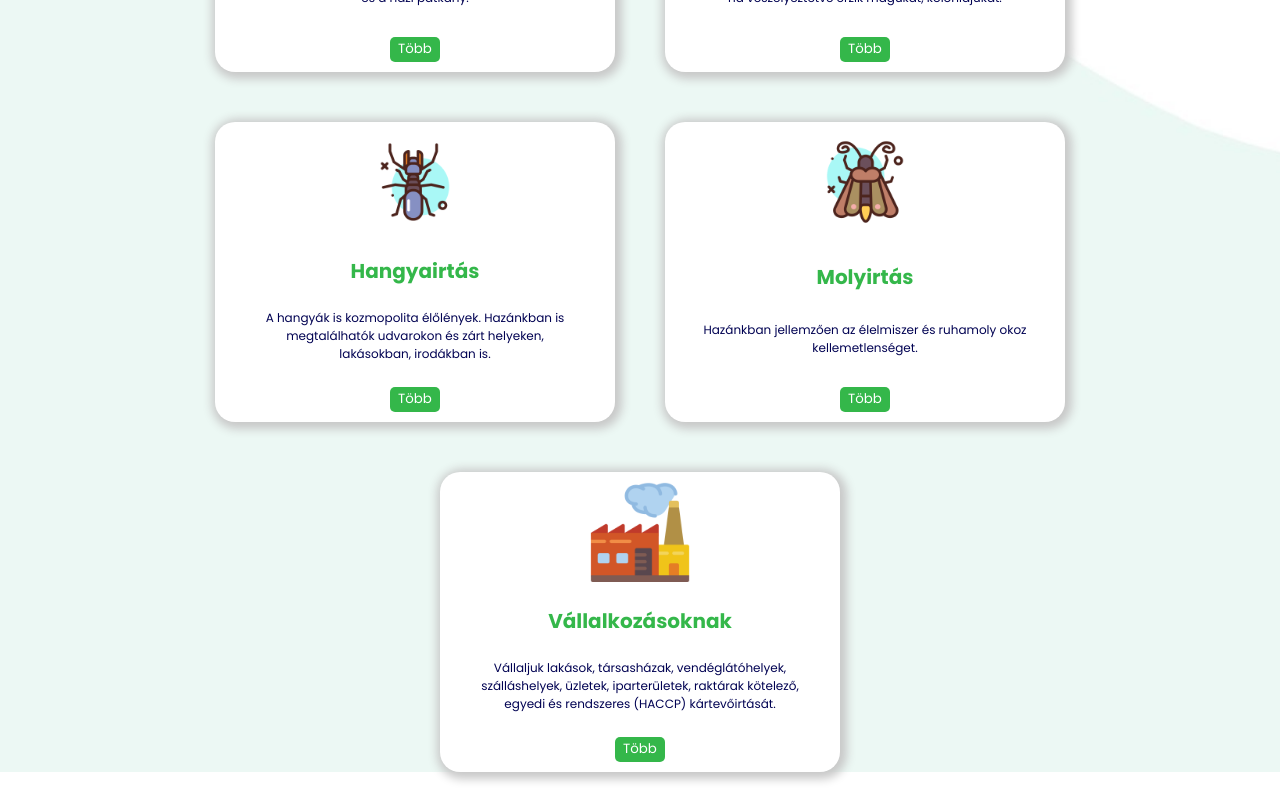
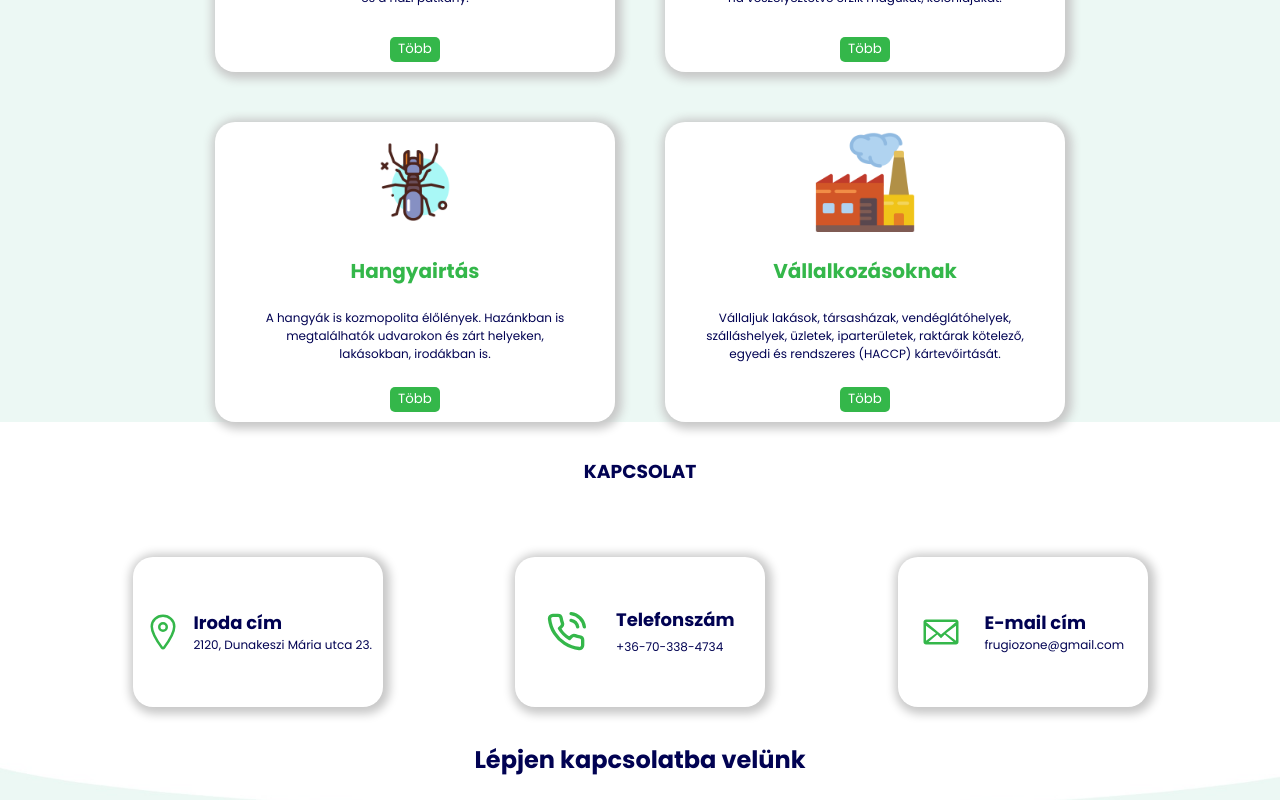
Before and after one commit to buikrisz/frugi, a React (Create React App) app: page / in a window 1280 px wide. Shown: the part 3060-3860 px from the top of the page. Built offline with nearby package versions, Linux system fonts and the light colour scheme.

Commit message:
removed molyirtas

```diff
--- a/src/components/PestServices/PestServices.jsx
+++ b/src/components/PestServices/PestServices.jsx
@@ -1,18 +1,23 @@
-import React, { useState } from 'react';
-import './PestServices.css';
-import { PestServiceCard, PestServiceDetails } from '..';
-import csotany from '../../images/csotany.png';
-import agyipoloska from '../../images/agyipoloska.png';
-import ragcsalo from '../../images/patkany.png';
-import darazs from '../../images/darazs.png';
-import hangya from '../../images/hangya.png';
-import moly from '../../images/moly.png';
-import epuletek from '../../images/epuletek.png';
+import React, { useState } from "react";
+import "./PestServices.css";
+import { PestServiceCard, PestServiceDetails } from "..";
+import csotany from "../../images/csotany.png";
+import agyipoloska from "../../images/agyipoloska.png";
+import ragcsalo from "../../images/patkany.png";
+import darazs from "../../images/darazs.png";
+import hangya from "../../images/hangya.png";
+import moly from "../../images/moly.png";
+import epuletek from "../../images/epuletek.png";
 
 function Services() {
-    const services = [
-        {id:0, img: agyipoloska, title: "Ágyi poloska irtás", intro: `Az ágyi poloska kizárólag vérrel táplálkozik, ezért téves az a közhiedelem, hogy
-        takarítatlan helyen jelenik meg.`, text: `Az ágyi poloska kizárólag vérrel táplálkozik, ezért téves az a közhiedelem, hogy
+  const services = [
+    {
+      id: 0,
+      img: agyipoloska,
+      title: "Ágyi poloska irtás",
+      intro: `Az ágyi poloska kizárólag vérrel táplálkozik, ezért téves az a közhiedelem, hogy
+        takarítatlan helyen jelenik meg.`,
+      text: `Az ágyi poloska kizárólag vérrel táplálkozik, ezért téves az a közhiedelem, hogy
         takarítatlan helyen jelenik meg. Rozsdabarna színű 4-8 mm hosszú, szipókás
         rovar. Az ivarérett nőstény ágyi poloska naponta 2-3 petét rak, melyből 10-14 nap
         alatt kelnek ki a lárvák. Az ágyi poloska rejtőzködő életmódjának köszönhetően
@@ -33,9 +38,15 @@ function Services() {
         búvóhelyeiket az ágyi poloskák és így biztosabban találkoznak az irtószerrel. A
         csótányokhoz hasonlóan az ágyi poloskák ellen pete állapotban hatékonyan
         nem lehet fellépni, ezért célszerű az első kezelés után 10-14 nappal - az újabb
-        ágyi poloska nemzedék kikelése után – kártevőirtást végrehajtani.`},
-        {id:1, img: csotany, title: "Csótányirtás", intro: `A csótányok az ágyi poloskákhoz hasonlóan rejtőzködő életmódot folytatnak,
-        azonban jobban szeretik a párásabb környezetet.`, text: `A csótányok az ágyi poloskákhoz hasonlóan rejtőzködő életmódot folytatnak,
+        ágyi poloska nemzedék kikelése után – kártevőirtást végrehajtani.`,
+    },
+    {
+      id: 1,
+      img: csotany,
+      title: "Csótányirtás",
+      intro: `A csótányok az ágyi poloskákhoz hasonlóan rejtőzködő életmódot folytatnak,
+        azonban jobban szeretik a párásabb környezetet.`,
+      text: `A csótányok az ágyi poloskákhoz hasonlóan rejtőzködő életmódot folytatnak,
         azonban jobban szeretik a párásabb környezetet. Erősen lapított testű, ovális
         körvonalú rovarok a csótányok. Rágó szájszerveik vannak, mindenevők. A
         csótány petéiből a lárvák 2-4 hónap alatt kelnek ki, ez függ a hőmérséklettől és a
@@ -47,25 +58,65 @@ function Services() {
         Olyan helyen, ahol nem lehet irtószert használni, illetve felmérésre
         irtószermentes állomást (ragacsoslapot) is használhatunk. Ahogy az ágyi
         poloskáknál is a csótányok esetében is célszerű egy második kezelést is
-        egyeztetni a kártevőirtó szakemberrel a fertőzöttség függvényében.`},
-        {id:2, img: ragcsalo, title: "Rágcsáló irtás", intro: `Hazánkban két patkányfaj fordul elő a vándorpatkány és a házi patkány.`, text: "Hazánkban két patkányfaj fordul elő a vándorpatkány és a házi patkány. Térségünkben először a házi patkány jelent meg, de mára a vándorpatkány kiszorította és csak néha találkozunk vele. A patkányok megtalálhatóak föld alatti járatokban, csatornákban, fa- és téglarakásokban készített fészkeikben, talajszinten de házak, épületek padlásain is. Ahol megjelennek ott gyorsan elszaporodhatnak, ugyanis szaporák és három hónapos korukra ivaréretté válnak. Különböző betegségek terjesztésén kívül rágásukkal is jelentős kárt okoznak. Megrágják az épület tartószerkezeteit, villany-, vízvezetékeit. Alkalmanként nem kis kárt okozva ezzel."},
-        {id:3, img: darazs, title: "Darázs irtás", intro: `A darazsak általában az embert nem bántják, kivéve ha veszélyeztetve érzik magukat, kolóniájukat.`, text: "A darazsak általában az embert nem bántják, kivéve ha veszélyeztetve érzik magukat, kolóniájukat. A darazsak fullánkjukat a méhektől eltérően többször is tudják használni, a befecskendezett méreg a kellemetlen csípő érzésen kívül allergiás reakciót is kiválthat. Jellemzően tavasszal kezdik meg a fészek építést, de más évszakban is szükség lehet az irtásukra."},
-        {id:4, img: hangya, title: "Hangyairtás", intro: `A hangyák is kozmopolita élőlények. Hazánkban is megtalálhatók udvarokon és zárt helyeken, lakásokban, irodákban is.`, text: "A hangyák is kozmopolita élőlények. Hazánkban is megtalálhatók udvarokon és zárt helyeken, lakásokban, irodákban is. A szapora rovarok bolyokban élnek. Bármilyen épületben megtalálják a bejutás lehetőségét és ha kell maguk is képesek bejáratott útvonalat készíteni. Irtásukra a mérgezett csalétek gél kihelyezése és a permetezés szokott a leg célravezetőbb lenni."},
-        {id:5, img: moly, title: "Molyirtás", intro: `Hazánkban jellemzően az élelmiszer és ruhamoly okoz kellemetlenséget.`, text: `Hazánkban jellemzően az élelmiszer és ruhamoly okoz kellemetlenséget. Az élelmiszer moly a konyhák és éléskamrák ellensége, a ruhamoly pedig nevéhez méltóan elsősorban a ruhásszekrényekben garázdálkodik. Irtásuk fontos, mert hamar elszaporodnak és az esti nyugalom megzavarásán kívül tönkre tehetik az élelmiszer alapanyagokat (liszt, fűszerek…) vagy éppen szeretett ruhadarabjainkat. Ha a szekrénybe teszünk szárított levendulát, dohányt vagy narancshéjat az elriaszthatja a molyokat. A molyokat jellemzően feromonos csapdákkal tudjuk megfékezni. Ez azonban egy hosszabb folyamat. Nagyobb fertőzés esetén kellő odafigyeléssel irtószeres irtás is szóba jöhet.`},
-        {id:6, img: epuletek, title: "Vállalkozásoknak", intro: `Vállaljuk lakások, társasházak, vendéglátóhelyek, szálláshelyek, üzletek, iparterületek, raktárak kötelező, egyedi és rendszeres (HACCP) kártevőirtását.`, text: `Vállaljuk lakások, társasházak, vendéglátóhelyek, szálláshelyek, üzletek, iparterületek, raktárak kötelező, egyedi és rendszeres (HACCP) kártevőirtását.`}
-    ];
+        egyeztetni a kártevőirtó szakemberrel a fertőzöttség függvényében.`,
+    },
+    {
+      id: 2,
+      img: ragcsalo,
+      title: "Rágcsáló irtás",
+      intro: `Hazánkban két patkányfaj fordul elő a vándorpatkány és a házi patkány.`,
+      text: "Hazánkban két patkányfaj fordul elő a vándorpatkány és a házi patkány. Térségünkben először a házi patkány jelent meg, de mára a vándorpatkány kiszorította és csak néha találkozunk vele. A patkányok megtalálhatóak föld alatti járatokban, csatornákban, fa- és téglarakásokban készített fészkeikben, talajszinten de házak, épületek padlásain is. Ahol megjelennek ott gyorsan elszaporodhatnak, ugyanis szaporák és három hónapos korukra ivaréretté válnak. Különböző betegségek terjesztésén kívül rágásukkal is jelentős kárt okoznak. Megrágják az épület tartószerkezeteit, villany-, vízvezetékeit. Alkalmanként nem kis kárt okozva ezzel.",
+    },
+    {
+      id: 3,
+      img: darazs,
+      title: "Darázs irtás",
+      intro: `A darazsak általában az embert nem bántják, kivéve ha veszélyeztetve érzik magukat, kolóniájukat.`,
+      text: "A darazsak általában az embert nem bántják, kivéve ha veszélyeztetve érzik magukat, kolóniájukat. A darazsak fullánkjukat a méhektől eltérően többször is tudják használni, a befecskendezett méreg a kellemetlen csípő érzésen kívül allergiás reakciót is kiválthat. Jellemzően tavasszal kezdik meg a fészek építést, de más évszakban is szükség lehet az irtásukra.",
+    },
+    {
+      id: 4,
+      img: hangya,
+      title: "Hangyairtás",
+      intro: `A hangyák is kozmopolita élőlények. Hazánkban is megtalálhatók udvarokon és zárt helyeken, lakásokban, irodákban is.`,
+      text: "A hangyák is kozmopolita élőlények. Hazánkban is megtalálhatók udvarokon és zárt helyeken, lakásokban, irodákban is. A szapora rovarok bolyokban élnek. Bármilyen épületben megtalálják a bejutás lehetőségét és ha kell maguk is képesek bejáratott útvonalat készíteni. Irtásukra a mérgezett csalétek gél kihelyezése és a permetezés szokott a leg célravezetőbb lenni.",
+    },
+    {
+      id: 5,
+      img: epuletek,
+      title: "Vállalkozásoknak",
+      intro: `Vállaljuk lakások, társasházak, vendéglátóhelyek, szálláshelyek, üzletek, iparterületek, raktárak kötelező, egyedi és rendszeres (HACCP) kártevőirtását.`,
+      text: `Vállaljuk lakások, társasházak, vendéglátóhelyek, szálláshelyek, üzletek, iparterületek, raktárak kötelező, egyedi és rendszeres (HACCP) kártevőirtását.`,
+    },
+  ];
 
-    const [showDetails, setShowDetails] = useState({ show: false, id: null })
+  const [showDetails, setShowDetails] = useState({ show: false, id: null });
 
-    return (
-        <div id='szolgaltatasok' className='pestServicesSection'>
-            <h3 className='title'>Szolgáltatásaink</h3>
-            <div className='serviceCards'>
-                {services.map(service => <PestServiceCard key={service.id} id={service.id} img={service.img} title={service.title} intro={service.intro} setShowDetails={setShowDetails} /> )}
-            </div>
-            { showDetails.show && <PestServiceDetails img={services[showDetails.id].img} title={services[showDetails.id].title} text={services[showDetails.id].text} setShowDetails={setShowDetails} />}
-        </div>
-    )
+  return (
+    <div id="szolgaltatasok" className="pestServicesSection">
+      <h3 className="title">Szolgáltatásaink</h3>
+      <div className="serviceCards">
+        {services.map((service) => (
+          <PestServiceCard
+            key={service.id}
+            id={service.id}
+            img={service.img}
+            title={service.title}
+            intro={service.intro}
+            setShowDetails={setShowDetails}
+          />
+        ))}
+      </div>
+      {showDetails.show && (
+        <PestServiceDetails
+          img={services[showDetails.id].img}
+          title={services[showDetails.id].title}
+          text={services[showDetails.id].text}
+          setShowDetails={setShowDetails}
+        />
+      )}
+    </div>
+  );
 }
 
-export default Services
+export default Services;
```
